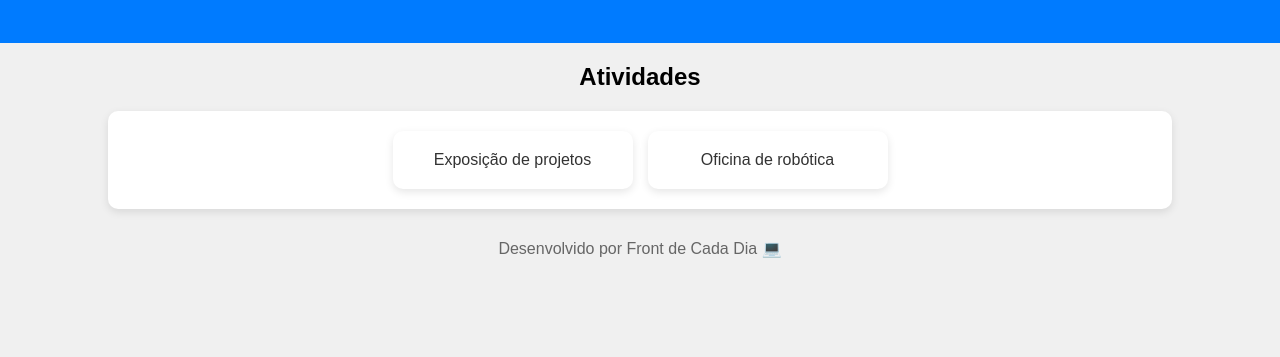
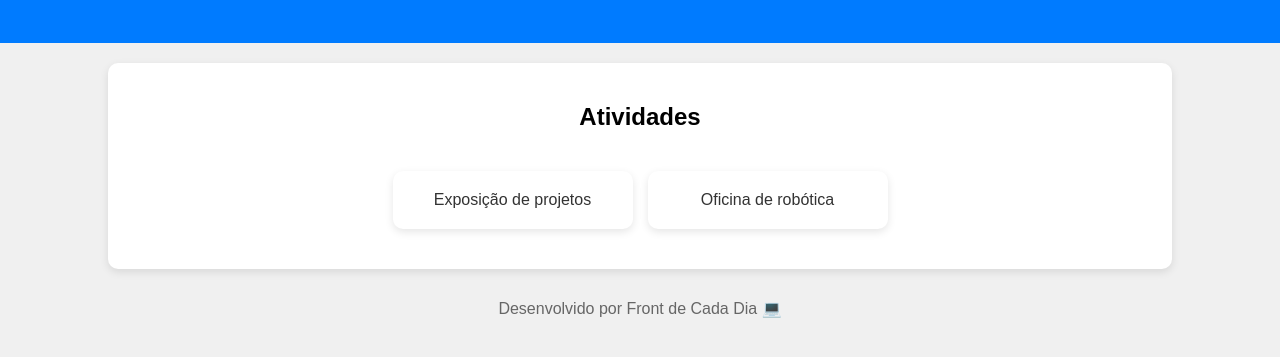
Before and after one commit to LucassFrancisco/SETEC-FrontEnd, a plain HTML site: page index.html in a window 1280 px wide. Shown: the part 285-642 px from the top of the page. Drawn offline with Linux system fonts and the light colour scheme.

Commit message:
Improves section structure for activities list
Wraps activities in a dedicated section for clearer semantics
and replaces cards container with a div for better HTML
structure and maintainability.

```diff
--- a/index.html
+++ b/index.html
@@ -19,11 +19,13 @@
 
     <!------------------------------------------------------------main--------------------------------------------------------------->
     <main>
+      <section>
         <h2>Atividades</h2>
-        <section class="cards">
+        <div class="cards">
           <div class="card">Exposição de projetos</div>
           <div class="card">Oficina de robótica</div>
-        </section>
+        </div>
+      </section>
     </main>
     <!------------------------------------------------------------main--------------------------------------------------------------->
 
```
